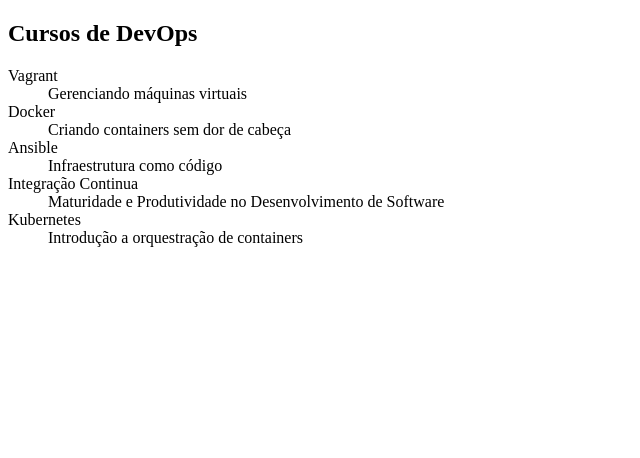
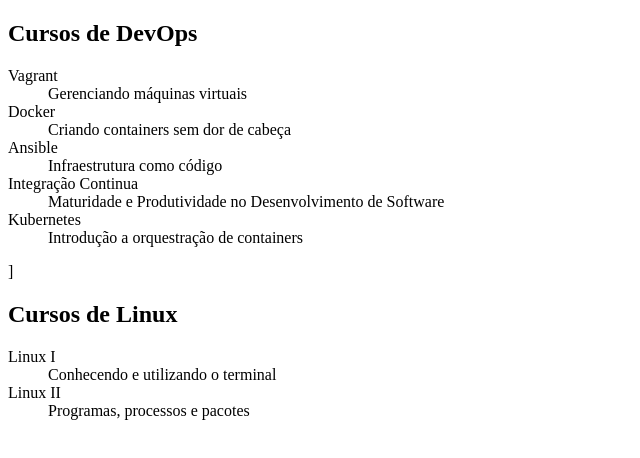
Before and after one commit to AndreZylla/alura-git, a plain HTML site: page index.html in a window 1280 px wide. Shown: the whole page, without its empty margins (0-640 px from the left). Drawn offline with Linux system fonts and the light colour scheme.

Commit message:
Cursos de Linux I e II adiocionados

```diff
--- a/index.html
+++ b/index.html
@@ -21,6 +21,15 @@
 
         <dt>Kubernetes</dt>
         <dd>Introdução a orquestração de containers</dd>
+    </dl>]
+
+    <h2>Cursos de Linux</h2>
+    <dl>
+        <dt>Linux I</dt>
+        <dd>Conhecendo e utilizando o terminal</dd>
+
+        <dt>Linux II</dt>
+        <dd>Programas, processos e pacotes</dd>
     </dl>
 </body>
 </html>
```
